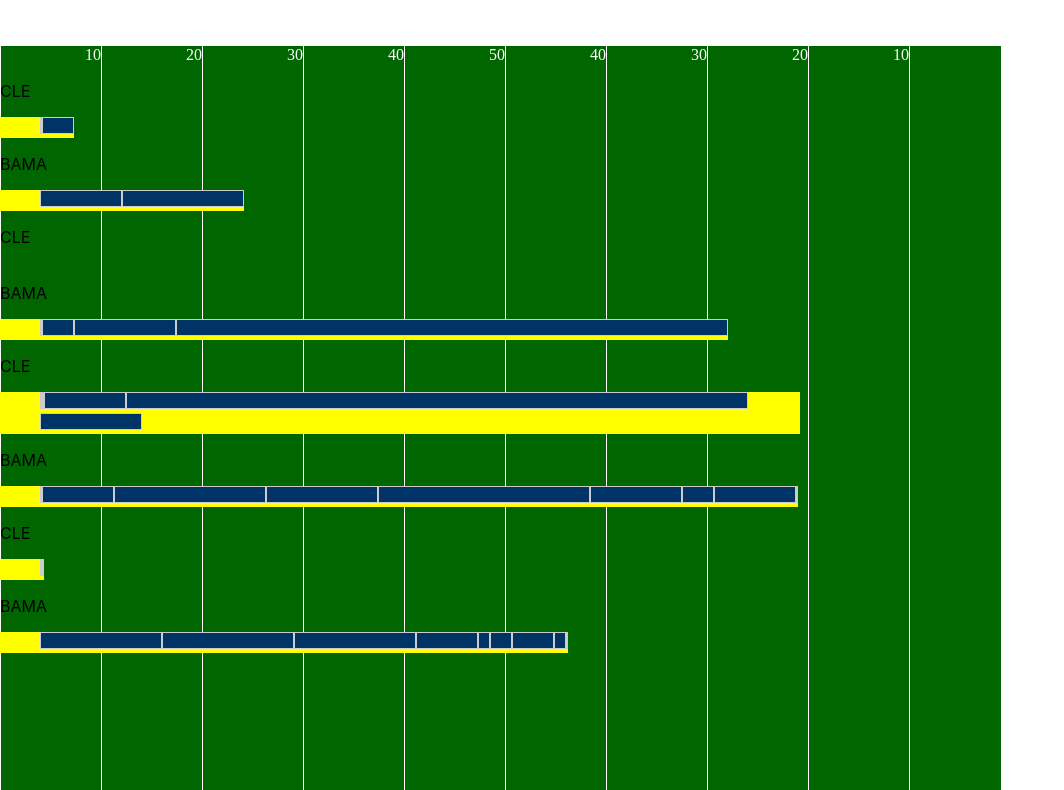
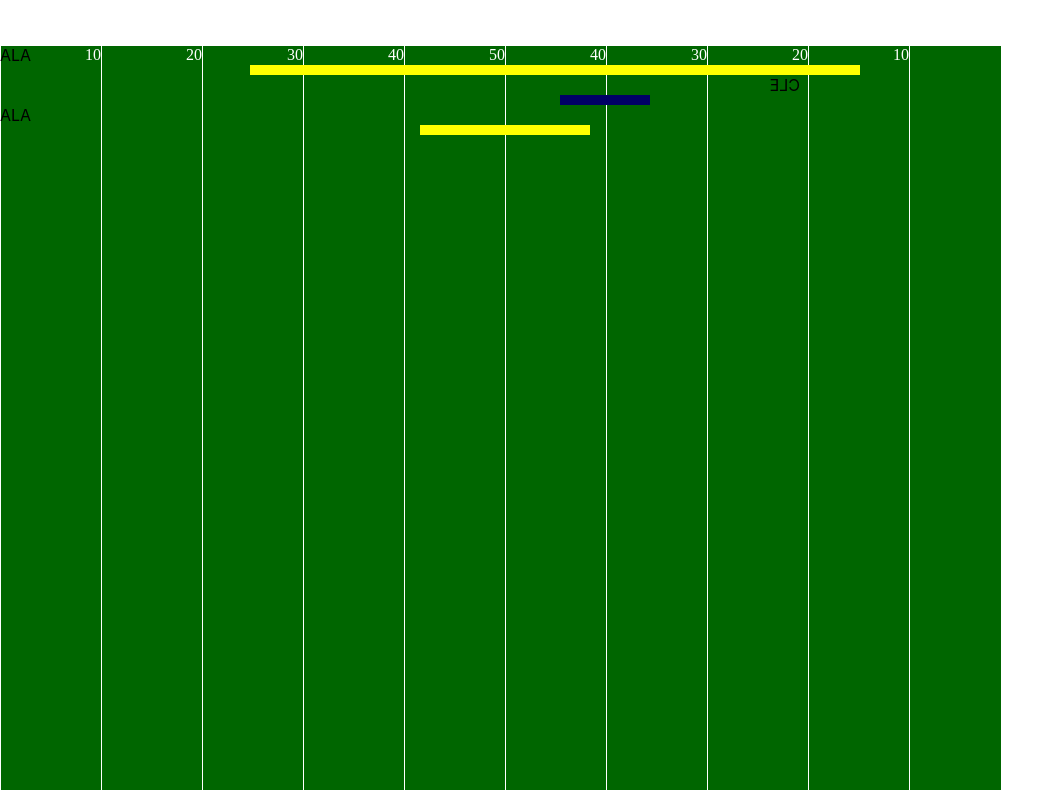
Before and after one commit to smiiith/fbcharts, a React app in the folder chartit/: page / in a window 1280 px wide. Shown: the part 76-866 px from the top of the page, without its empty margins (0-1064 px from the left). Built offline with nearby package versions, Linux system fonts and the light colour scheme.

Commit message:
Update using new data model format.

```diff
--- /dev/null
+++ b/chartit/public/target.json
@@ -0,0 +1,137 @@
+{
+	"home_team":{
+		"id":"BAMA",
+		"name":"Crimson Tide",
+		"market":"Alabama",
+		"remaining_challenges":2,
+		"remaining_timeouts":2,
+		"points":16
+	},
+	"away_team":{
+		"id":"CLE",
+		"name":"Tigers",
+		"market":"Clemson",
+		"remaining_challenges":2,
+		"remaining_timeouts":2,
+		"points":44
+	},
+	"drives" : [
+		{
+			"id" : "1234567890",
+			"startingYardLine" : 25,
+			"startingSide" : "CLE",
+			"endingYardLine" : 14,
+			"endingSide" : "ALA",
+			"driveLength" : 61,
+			"possession" : "ALA",
+			"isHomeTeam" : true,
+			"plays" : [
+				{
+					"type" : "run",
+					"yardsGained" : 8,
+					"startingYardLine" : 46,
+					"startingSide" : "CLE",
+					"endingYardLine" : 38,
+					"endingSide" : "CLE",
+					"summary" : "Ken Stabler pass to Cliff Branch 8 yards to CLE 38 yard line."
+				},
+				{
+					"type" : "run",
+					"yardsGained" : 3,
+					"startingYardLine" : 46,
+					"startingSide" : "CLE",
+					"endingYardLine" : 38,
+					"endingSide" : "CLE",
+					"summary" : "TWO - Ken Stabler pass to Cliff Branch 8 yards to CLE 38 yard line."
+				},
+				{
+					"type" : "run",
+					"yardsGained" : 17,
+					"startingYardLine" : 46,
+					"startingSide" : "CLE",
+					"endingYardLine" : 38,
+					"endingSide" : "CLE",
+					"summary" : "THREE - Ken Stabler pass to Cliff Branch 8 yards to CLE 38 yard line."
+				}
+			]
+		},
+		{
+			"id" : "1234567890",
+			"startingYardLine" : 15,
+			"startingSide" : "CLE",
+			"endingYardLine" : 14,
+			"endingSide" : "ALA",
+			"driveLength" : 9,
+			"possession" : "CLE",
+			"isHomeTeam" : false,
+			"plays" : [
+				{
+					"type" : "run",
+					"yardsGained" : 8,
+					"startingYardLine" : 46,
+					"startingSide" : "CLE",
+					"endingYardLine" : 38,
+					"endingSide" : "CLE",
+					"summary" : "Ken Stabler pass to Cliff Branch 8 yards to CLE 38 yard line."
+				},
+				{
+					"type" : "run",
+					"yardsGained" : 0,
+					"startingYardLine" : 46,
+					"startingSide" : "CLE",
+					"endingYardLine" : 38,
+					"endingSide" : "CLE",
+					"summary" : "TWO - Ken Stabler pass to Cliff Branch 8 yards to CLE 38 yard line."
+				},
+				{
+					"type" : "run",
+					"yardsGained" : 1,
+					"startingYardLine" : 46,
+					"startingSide" : "CLE",
+					"endingYardLine" : 38,
+					"endingSide" : "CLE",
+					"summary" : "THREE - Ken Stabler pass to Cliff Branch 8 yards to CLE 38 yard line."
+				}
+			]
+		},
+		{
+			"id" : "1234567890",
+			"startingYardLine" : 42,
+			"startingSide" : "CLE",
+			"endingYardLine" : 14,
+			"endingSide" : "ALA",
+			"driveLength" : 17,
+			"possession" : "ALA",
+			"isHomeTeam" : true,
+			"plays" : [
+				{
+					"type" : "run",
+					"yardsGained" : 5,
+					"startingYardLine" : 46,
+					"startingSide" : "CLE",
+					"endingYardLine" : 38,
+					"endingSide" : "CLE",
+					"summary" : "Ken Stabler pass to Cliff Branch 8 yards to CLE 38 yard line."
+				},
+				{
+					"type" : "run",
+					"yardsGained" : 7,
+					"startingYardLine" : 46,
+					"startingSide" : "CLE",
+					"endingYardLine" : 38,
+					"endingSide" : "CLE",
+					"summary" : "TWO - Ken Stabler pass to Cliff Branch 8 yards to CLE 38 yard line."
+				},
+				{
+					"type" : "run",
+					"yardsGained" : 5,
+					"startingYardLine" : 46,
+					"startingSide" : "CLE",
+					"endingYardLine" : 38,
+					"endingSide" : "CLE",
+					"summary" : "THREE - Ken Stabler pass to Cliff Branch 8 yards to CLE 38 yard line."
+				}
+			]
+		}
+	]
+}
--- a/chartit/src/index.css
+++ b/chartit/src/index.css
@@ -14,18 +14,26 @@ code {
 }
 
 .drivebar {
-	display: inline-block;
+	display: block;
 	border: none;
-	margin-left: 0;
+	padding: 0;
+	margin: 0;
+	height: 10px;
 	background-color: yellow;
 }
 
-.drivebar li {
-	display: inline-block;
+.flipY .drivebar {
+	background-color: #000066;
+}
+
+.playlist {
+	width: 300px;
+	background-color: #cccccc;
+	opacity: 0.85;
 }
 
 .hometeam {
-	background-color: #003366;
+	/*background-color: #003366;*/
 }
 
 .field {
@@ -67,6 +75,6 @@ code {
 	color: #000000;
 }
 
-.flipYxxxxx {
+.flipY {
 	transform: rotateY(180deg);
 }
--- a/chartit/src/index.js
+++ b/chartit/src/index.js
@@ -51,51 +51,58 @@ function formatActions (actions, team) {
 // previous yard marker
 function Play (props) {
 	let plays = [];
-	// let formattedActions = [];
 
-		// formatActions(props.actions);
+	plays = props.driveData.plays.map((play) =>
+		// <li>{props.homeTeam} == {calcYardsPerPlay( { yard_line : play.lastYardLine, side : play.lastSide }, { yard_line : play.yard_line, side : play.side }, props.team)} :: {play.lastSummary}</li>
+		// <li className="drivebar hometeam" title={play.lastSummary} style={getPlayLengthStyle(props.homeTeam, play.team, play, calcYardsPerPlay( { yard_line : play.lastYardLine, side : play.lastSide }, { yard_line : play.yard_line, side : play.side }, props.team))} >
+		<li className="hometeam">{play.summary}</li>
+	);
 
-	if (props.actions) {
-		let formattedActions = formatActions(props.actions, props.team);
+	return plays;
+}
 
-		if (formattedActions.length > 0) {
+class PlayList extends React.Component {
 
-			plays = formattedActions.map((play) =>
-				// <li>{props.homeTeam} == {calcYardsPerPlay( { yard_line : play.lastYardLine, side : play.lastSide }, { yard_line : play.yard_line, side : play.side }, props.team)} :: {play.lastSummary}</li>
-				<li className="drivebar hometeam" title={play.lastSummary} style={getPlayLengthStyle(props.homeTeam, play.team, play, calcYardsPerPlay( { yard_line : play.lastYardLine, side : play.lastSide }, { yard_line : play.yard_line, side : play.side }, props.team))} >
-				</li>
-			);
-		}
+	constructor (props) {
+		super(props);
 	}
-return plays;
+
+	render() {
+		return (
+			<ol className="playlist">
+				<Play
+					team={this.props.team}
+					homeTeam={this.props.isHomeTeam}
+					driveData={this.props.driveData}
+				></Play>
+			</ol>
+		)
+	}
 }
 
 class Drive extends React.Component {
 	constructor (props) {
 		super(props);
+		this.state = {
+			isPlayListHidden : true
+		}
+	}
+
+	toggleHidden () {
+		this.setState({
+			isPlayListHidden : !this.state.isPlayListHidden
+		});
 	}
 
 	render() {
-		const current = this.props;
-		// if (!current.actions) {
-		// 	return false;
-		// }
-		// this.setState({ lastPlay : {
-		// 	side : current.side,
-		// 	yardLine : current.yard_line
-		// }});
+		const data = this.props;
 
 		return (
-			<div className={(current.team === this.props.homeTeam) ? 'flipY' : ''}>
-				<div>{current.team}</div>
-				<ul className="drivebar" style={getDriveStyle(current.actions.yard_line)}>
-					<Play
-						team={current.team}
-						actions={current.actions}
-						lastPlay={current.lastPlay}
-						homeTeam={this.props.homeTeam}
-					></Play>
-				</ul>
+			<div className={!data.isHomeTeam ? 'flipY' : ''}>
+				<div>{data.team}</div>
+				<div className="drivebar" style={getDriveStyle(data.driveLength, data.startingYardLine)} onMouseEnter={this.toggleHidden.bind(this)} onMouseLeave={this.toggleHidden.bind(this)}>
+					{!this.state.isPlayListHidden && <PlayList team={data.team} homeTeam={data.isHomeTeam} driveData={data.driveData}></PlayList>}
+				</div>
 			</div>
 		)
 	}
@@ -121,21 +128,21 @@ class Game extends React.Component {
 		var ctx = this;
 		var xhr = $.ajax({
 			// url : 'http://api.sportradar.us/ncaafb-t1/2018/REG/19/CLE/BAMA/pbp.json?api_key=mmzmk7zq4nf6bk8strmh937c',
-			url : './gamedata.js',
+			url : './target.json',
 			dataType : 'json',
 			method : 'GET'
 		})
-		.done(function(xhr, status) {
+		.done(function(data, status) {
 			ctx.setState({
-				pageTitle : xhr.away_team.market + ' vs. ' + xhr.home_team.market,
-				homeTeam : xhr.home_team.id,
-				awayTeam : xhr.away_team.id
+				pageTitle : data.away_team.market + ' at ' + data.home_team.market,
+				homeTeam : data.home_team.id,
+				awayTeam : data.away_team.id
 			});
 
-			ctx.renderPlayByPlay(xhr.quarters[0].pbp, xhr.home_team.id);
+			ctx.renderPlayByPlay(data);
 		})
 		.fail(function(xhr, status, error) {
-			alert( 'error status: ' + status );
+			alert('error status: ' + status);
 		})
 		.always(function() {
 			// alert( "complete" );
@@ -143,17 +150,17 @@ class Game extends React.Component {
 
 	}
 
-	renderPlayByPlay (pbp, homeTeam) {
-		this.setState({ playbyplay : pbp.map((event) =>
+	renderPlayByPlay (data) {
+		this.setState({ playbyplay : data.drives.map((event) =>
 			<Drive
 				key={event.id}
-				type={event.type}
-				team={event.team}
-				summary={event.summary}
-				actions={(event.actions) ? event.actions : []}
-				side={event.side}
-				yardline={event.yard_line}
-				homeTeam={homeTeam}
+				team={event.possession}
+				side={event.startingSide}
+				yardline={event.startingYardLine}
+				isHomeTeam={event.isHomeTeam}
+				driveLength={event.driveLength}
+				startingYardLine={event.startingYardLine}
+				driveData={event}
 			>
 			</Drive>
 
@@ -163,7 +170,7 @@ class Game extends React.Component {
 
 	render() {
 		return (
-			<div class="fieldContainer">
+			<div className="fieldContainer">
 				<h1>
 					{ this.state.pageTitle }
 				</h1>
@@ -172,17 +179,17 @@ class Game extends React.Component {
 						{this.state.playbyplay}
 					</div>
 				</div>
-				<div class="gridiron">
-					<div class="gridline">10</div>
-					<div class="gridline">20</div>
-					<div class="gridline">30</div>
-					<div class="gridline">40</div>
-					<div class="gridline">50</div>
-					<div class="gridline">40</div>
-					<div class="gridline">30</div>
-					<div class="gridline">20</div>
-					<div class="gridline">10</div>
-					<div class="gridline"></div>
+				<div className="gridiron">
+					<div className="gridline">10</div>
+					<div className="gridline">20</div>
+					<div className="gridline">30</div>
+					<div className="gridline">40</div>
+					<div className="gridline">50</div>
+					<div className="gridline">40</div>
+					<div className="gridline">30</div>
+					<div className="gridline">20</div>
+					<div className="gridline">10</div>
+					<div className="gridline"></div>
 				</div>
 			</div>
 		)
@@ -192,28 +199,41 @@ class Game extends React.Component {
 
 // ========================================
 
-function calcYardsPerPlay (startYardline, endYardline, team) {
+function showPlays (e) {
+	console.log('showPlays ' + e);
+}
+
+function calcYardsPerPlay (play, team) {
 	let yards = 0;
 	// make this a switch statement
-	if (team == startYardline.side && team == endYardline.side) {
-		yards = endYardline.yard_line - startYardline.yard_line;
-	} else if (team != startYardline.side && team != endYardline.side) {
-		yards = startYardline.yard_line - endYardline.yard_line;
-	} else if (team == startYardline.side && team != endYardline.side) {
-		yards = (50 - startYardline.yard_line) + (50 - endYardline.yard_line);
-	} else if (team != startYardline.side && team == endYardline.side) {
-		yards = -1 * ((50 - startYardline.yard_line) + (50 - endYardline.yard_line));
-	}
+	// if (team == play.startingSide && team == play.endingSide) {
+	// 	yards = endYardline.yard_line - startYardline.yard_line;
+	// } else if (team != play.startingSide && team != play.endingSide) {
+	// 	yards = startYardline.yard_line - endYardline.yard_line;
+	// } else if (team == play.startingSide && team != play.endingSide) {
+	// 	yards = (50 - startYardline.yard_line) + (50 - endYardline.yard_line);
+	// } else if (team != play.startingSide && team == play.endingSide) {
+	// 	yards = -1 * ((50 - startYardline.yard_line) + (50 - endYardline.yard_line));
+	// }
 
 	return yards;
 }
 
-function getDriveStyle (start) {
+function getDriveStyle (driveLength, startingYardLine) {
+	const yardFactor = 10;
 	return {
-		marginLeft : (start * 10) + 'px'
+		width : (driveLength * yardFactor) + 'px',
+		marginLeft : (startingYardLine * yardFactor) + 'px'
 	};
 }
 
+function getPlayStyle (yards) {
+	return {
+		width : (yards * 10) + 'px'
+	}
+}
+
+// deprecated
 function getPlayLengthStyle (homeTeam, team, play, yards) {
 	let margLeft = (play.side != play.lastSide) ? (play.lastYardLine) : play.lastYardLine;
 	if (team != play.lastSide) {
```
Also changed, not shown: chartit/src/target.json (deleted, +0 -45 lines).
